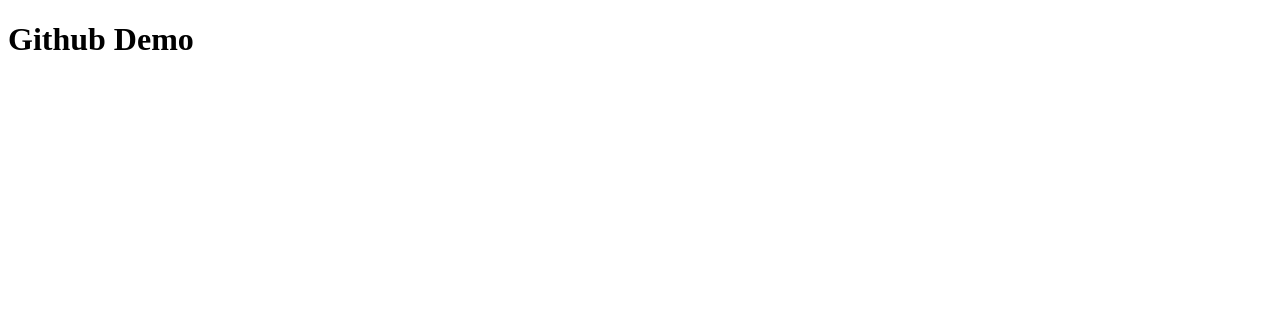
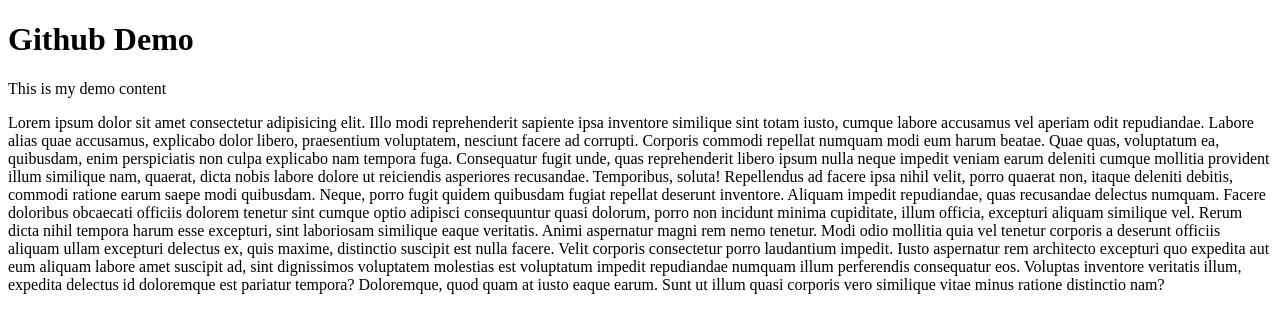
Before and after one commit to Neoplatonist/github-demo, a plain HTML site: page index.html in a window 1280 px wide. Drawn offline with Linux system fonts and the light colour scheme.

Commit message:
added a header and main content

```diff
--- a/index.html
+++ b/index.html
@@ -8,7 +8,31 @@
 </head>
 
 <body>
-    <h1>Github Demo</h1>
+    <header>
+        <h1>Github Demo</h1>
+    </header>
+    <main>
+        <p>This is my demo content</p>
+        <p>Lorem ipsum dolor sit amet consectetur adipisicing elit. Illo modi reprehenderit sapiente ipsa inventore
+            similique sint totam iusto, cumque labore accusamus vel aperiam odit repudiandae. Labore alias quae
+            accusamus, explicabo dolor libero, praesentium voluptatem, nesciunt facere ad corrupti. Corporis commodi
+            repellat numquam modi eum harum beatae. Quae quas, voluptatum ea, quibusdam, enim perspiciatis non culpa
+            explicabo nam tempora fuga. Consequatur fugit unde, quas reprehenderit libero ipsum nulla neque impedit
+            veniam earum deleniti cumque mollitia provident illum similique nam, quaerat, dicta nobis labore dolore ut
+            reiciendis asperiores recusandae. Temporibus, soluta! Repellendus ad facere ipsa nihil velit, porro quaerat
+            non, itaque deleniti debitis, commodi ratione earum saepe modi quibusdam. Neque, porro fugit quidem
+            quibusdam fugiat repellat deserunt inventore. Aliquam impedit repudiandae, quas recusandae delectus numquam.
+            Facere doloribus obcaecati officiis dolorem tenetur sint cumque optio adipisci consequuntur quasi dolorum,
+            porro non incidunt minima cupiditate, illum officia, excepturi aliquam similique vel. Rerum dicta nihil
+            tempora harum esse excepturi, sint laboriosam similique eaque veritatis. Animi aspernatur magni rem nemo
+            tenetur. Modi odio mollitia quia vel tenetur corporis a deserunt officiis aliquam ullam excepturi delectus
+            ex, quis maxime, distinctio suscipit est nulla facere. Velit corporis consectetur porro laudantium impedit.
+            Iusto aspernatur rem architecto excepturi quo expedita aut eum aliquam labore amet suscipit ad, sint
+            dignissimos voluptatem molestias est voluptatum impedit repudiandae numquam illum perferendis consequatur
+            eos. Voluptas inventore veritatis illum, expedita delectus id doloremque est pariatur tempora? Doloremque,
+            quod quam at iusto eaque earum. Sunt ut illum quasi corporis vero similique vitae minus ratione distinctio
+            nam?</p>
+    </main>
 </body>
 
 </html>
```
